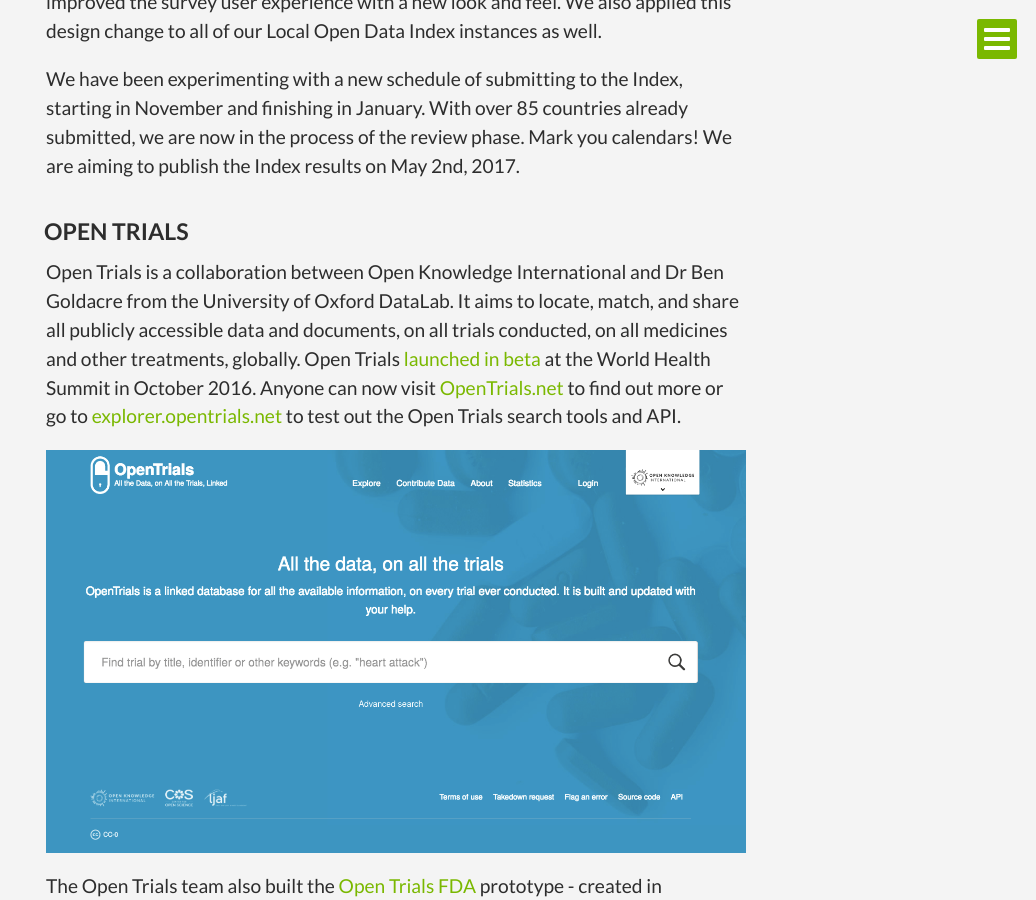
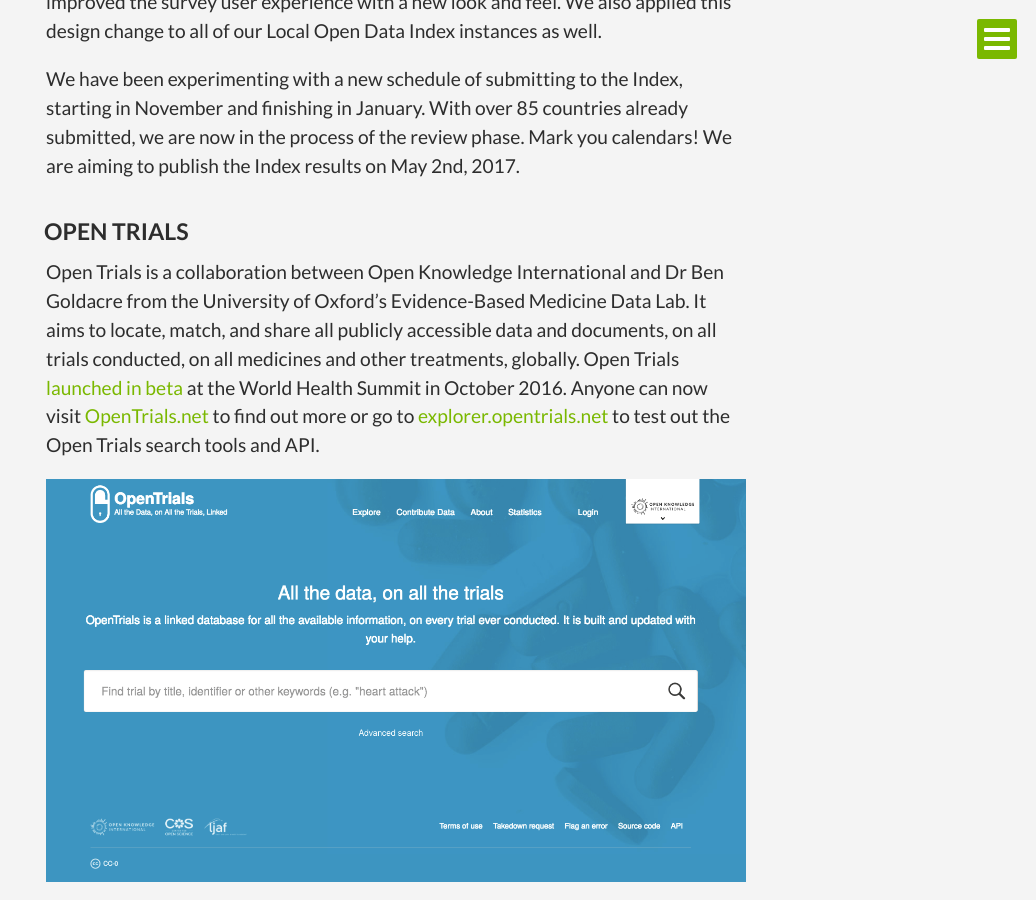
Before and after one commit to okfn/annual-report-2018, a Jekyll site: the page built from index.html, in a window 1280 px wide and 900 px high, scrolled down 2981 px. Shown: the whole window, without its empty margins (244-1280 px from the left). Built offline with Jekyll 4.4.1, drawn with Linux system fonts in a browser that asks for light colours; some web fonts are replaced.

Commit message:
Update content.yml

```diff
--- a/_data/content.yml
+++ b/_data/content.yml
@@ -32,7 +32,7 @@
     We have been experimenting with a new schedule of submitting to the Index, starting in November and finishing in January. With over 85 countries already submitted, we are now in the process of the review phase. Mark you calendars! We are aiming to publish the Index results on May 2nd, 2017.
 
     ### Open Trials
-    Open Trials is a collaboration between Open Knowledge International and Dr Ben Goldacre from the University of Oxford DataLab. It aims to locate, match, and share all publicly accessible data and documents, on all trials conducted, on all medicines and other treatments, globally. Open Trials [launched in beta](http://opentrials.net/2016/10/10/opentrials-launches-beta-version-today-at-the-world-health-summit/) at the World Health Summit in October 2016. Anyone can now visit [OpenTrials.net](http://opentrials.net/) to find out more or go to [explorer.opentrials.net](https://explorer.opentrials.net/) to test out the Open Trials search tools and API.
+    Open Trials is a collaboration between Open Knowledge International and Dr Ben Goldacre from the University of Oxford's Evidence-Based Medicine Data Lab. It aims to locate, match, and share all publicly accessible data and documents, on all trials conducted, on all medicines and other treatments, globally. Open Trials [launched in beta](http://opentrials.net/2016/10/10/opentrials-launches-beta-version-today-at-the-world-health-summit/) at the World Health Summit in October 2016. Anyone can now visit [OpenTrials.net](http://opentrials.net/) to find out more or go to [explorer.opentrials.net](https://explorer.opentrials.net/) to test out the Open Trials search tools and API.
 
     ![open trials-screen](img/opentrials-screen.png)
 
```
